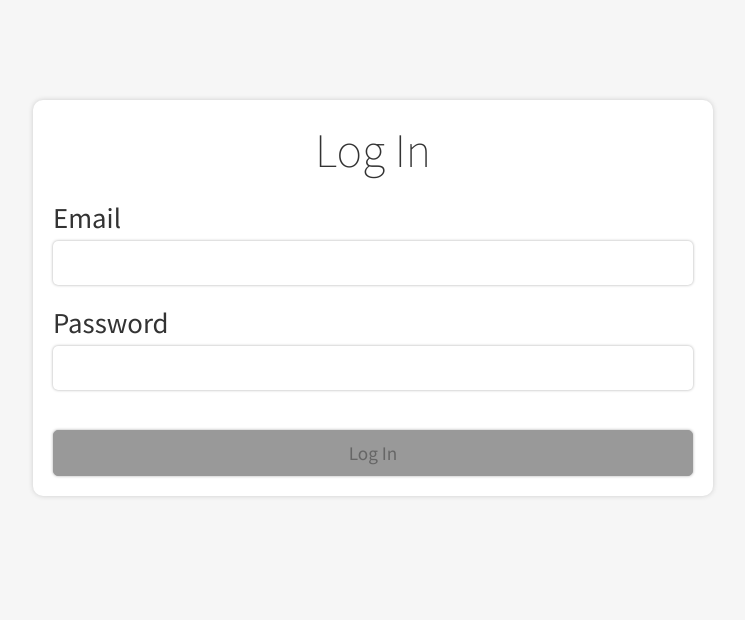
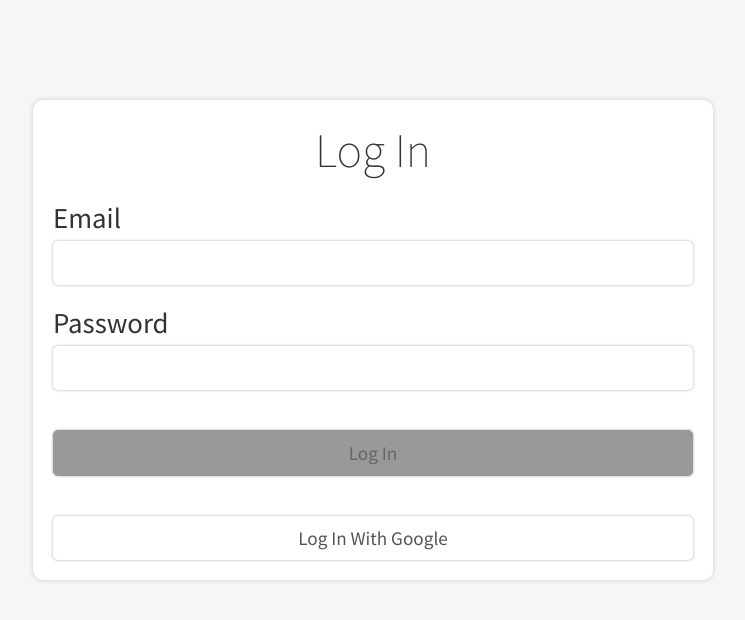
Before and after one commit to evan-ryan-york/training-app-delyce, a React (Create React App) app: page / in a window 1280 px wide. Shown: the top 620 px of the page, without its empty margins (267-1012 px from the left). Built offline with nearby package versions, Linux system fonts and the light colour scheme; no server answers.

Commit message:
integrated google auth

```diff
--- a/src/components/AppContainer.js
+++ b/src/components/AppContainer.js
@@ -4,6 +4,6 @@ import TaskContainer from "./TaskContainer";
 import { useAppContext } from "../contexts/AppContext";
 
 export default function AppContainer() {
-  const { isLoggedIn } = useAppContext();
-  return <>{isLoggedIn ? <TaskContainer /> : <LoginContainer />}</>;
+  const { isLoggedIn, loading } = useAppContext();
+  return <>{!loading && <>{isLoggedIn ? <TaskContainer /> : <LoginContainer />}</>}</>;
 }
--- a/src/components/LoginContainer.js
+++ b/src/components/LoginContainer.js
@@ -9,7 +9,7 @@ const LoginContainer = (props) => {
   const [emailIsValid, setEmailIsValid] = useState(false);
   const [passwordIsValid, setPasswordIsValid] = useState(false);
   const [formIsValid, setFormIsValid] = useState(false);
-  const { setIsLoggedIn } = useAppContext();
+  const { setIsLoggedIn, signInWithGoogle } = useAppContext();
 
   const setFormValidation = () => {
     if (emailIsValid && passwordIsValid) {
@@ -48,8 +48,9 @@ const LoginContainer = (props) => {
         setValid={setPasswordIsValid}
       />
       <SubmitButton handleClick={handleSubmit} isValid={formIsValid} label={"Log In"} />
+      <SubmitButton handleClick={signInWithGoogle} isValid={true} label={"Log In With Google"} />
     </div>
   );
 };
-
+//It's not letting me chat for some reason... hold on
 export default LoginContainer;
--- a/src/components/Navbar.js
+++ b/src/components/Navbar.js
@@ -2,15 +2,13 @@ import React from "react";
 import { useAppContext } from "../contexts/AppContext";
 
 export default function Navbar() {
-  const { setIsLoggedIn } = useAppContext();
-
-  const handleLogout = () => {
-    setIsLoggedIn(false);
-    localStorage.removeItem("isLoggedIn");
-  };
+  const { setIsLoggedIn, loggedInUser, handleLogout } = useAppContext();
 
   return (
     <nav>
+      {loggedInUser && (
+      <span className="menu-item">{loggedInUser.displayName}</span>
+      )}
       <button onClick={handleLogout}>Logout</button>
     </nav>
   );
--- a/src/contexts/AppContext.js
+++ b/src/contexts/AppContext.js
@@ -1,8 +1,8 @@
 import React, { useContext, createContext, useState, useEffect } from "react";
-import { db } from "../firebase";
+import { db, auth, provider } from "../firebase";
 import { collection, addDoc } from "firebase/firestore";
 import { blankNewTask, blankNewTaskIsValid } from "../libraries/objects";
-
+import { signInWithPopup, onAuthStateChanged } from "firebase/auth";
 
 const AppContext = createContext();
 
@@ -11,11 +11,12 @@ export function useAppContext() {
 }
 
 export function AppContextProvider({ children }) {
-
   const [isLoggedIn, setIsLoggedIn] = useState(false);
+  const [loggedInUser, setLoggedInUser] = useState();
   const [newTask, setNewTask] = useState(blankNewTask);
   const [submitTrigger, setSubmitTrigger] = useState(false);
   const [newTaskIsValid, setNewTaskIsValid] = useState(blankNewTaskIsValid);
+  const [loading, setLoading] = useState(true);
 
   useEffect(() => {
     const loggedIn = localStorage.getItem("isLoggedIn");
@@ -36,7 +37,30 @@ export function AppContextProvider({ children }) {
     });
   };
 
+  const signInWithGoogle = () => {
+    signInWithPopup(auth, provider).then(async (result) => {
+      console.log(result.user);
+      setLoggedInUser(result.user);
+      setIsLoggedIn(true);
+    });
+  };
 
+  onAuthStateChanged(auth, (user) => {
+    console.log(user);
+    if (user) {
+      setIsLoggedIn(true);
+      setLoggedInUser(user);
+    } else {
+      setIsLoggedIn(false);
+    }
+    setLoading(false);
+  });
+
+  const handleLogout = () => {
+    setIsLoggedIn(false);
+    setLoggedInUser(null);
+    return auth.signOut();
+  };
 
   const value = {
     isLoggedIn,
@@ -45,7 +69,11 @@ export function AppContextProvider({ children }) {
     setNewTask,
     newTaskIsValid,
     setNewTaskIsValid,
-    handleSubmitClick
+    handleSubmitClick,
+    signInWithGoogle,
+    loggedInUser,
+    loading,
+    handleLogout
   };
 
   return <AppContext.Provider value={value}>{children}</AppContext.Provider>;
--- a/src/index.css
+++ b/src/index.css
@@ -30,6 +30,10 @@ code {
   margin: 20px 0 5px 0;
   font-size: 1.8em;
   color: #333;
+}
+
+.menu-item{
+  color: white;
 }
 
 .input-field{
```
